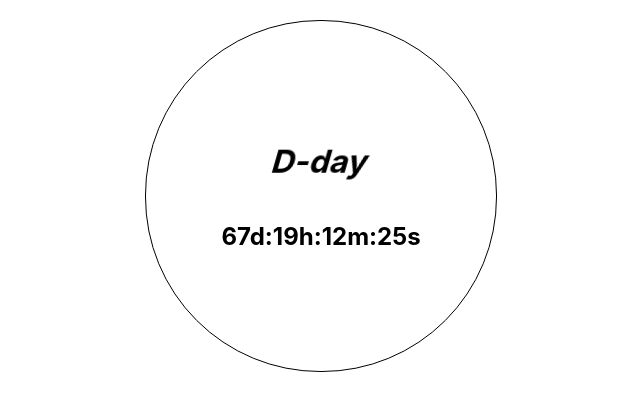
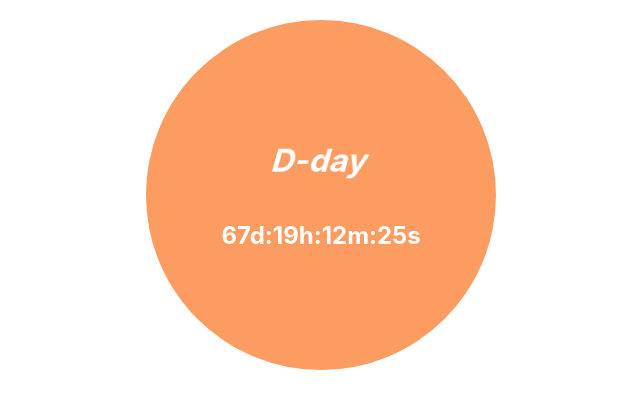
Before and after one commit to mindong2/myBirthDay_D-day, a plain HTML site: page index.html in a window 1280 px wide. Shown: the whole page, without its empty margins (319-959 px from the left). Drawn offline with Linux system fonts and the light colour scheme.

Commit message:
backgroundcolor, color 추가

```diff
--- a/style.css
+++ b/style.css
@@ -1,6 +1,7 @@
 body {
   font-family: -apple-system, BlinkMacSystemFont, "Segoe UI", Roboto, Oxygen,
     Ubuntu, Cantarell, "Open Sans", "Helvetica Neue", sans-serif;
+  color: #fff;
 }
 
 .js-container {
@@ -11,7 +12,7 @@ body {
   align-items: center;
   width: 350px;
   height: 350px;
-  border: 1px solid black;
+  background-color: #fc9c61;
   border-radius: 175px;
 }
 
```
